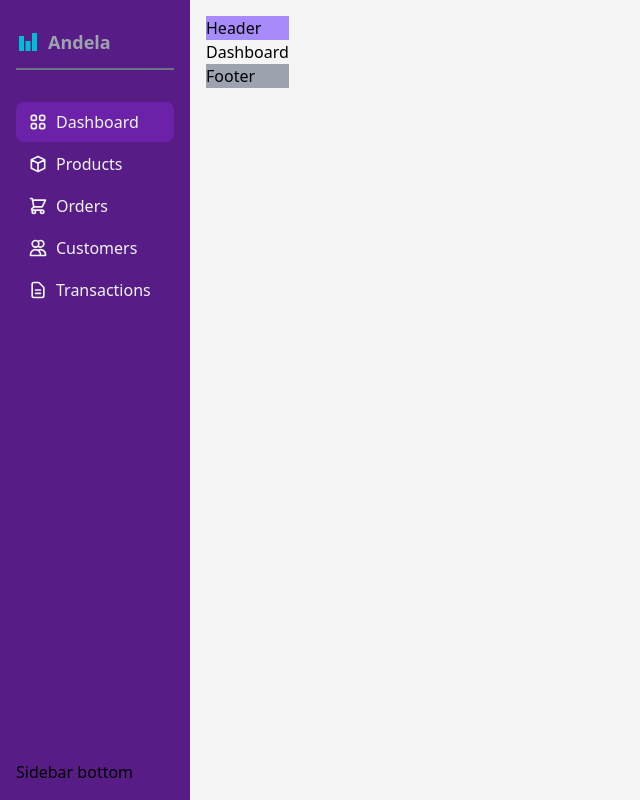
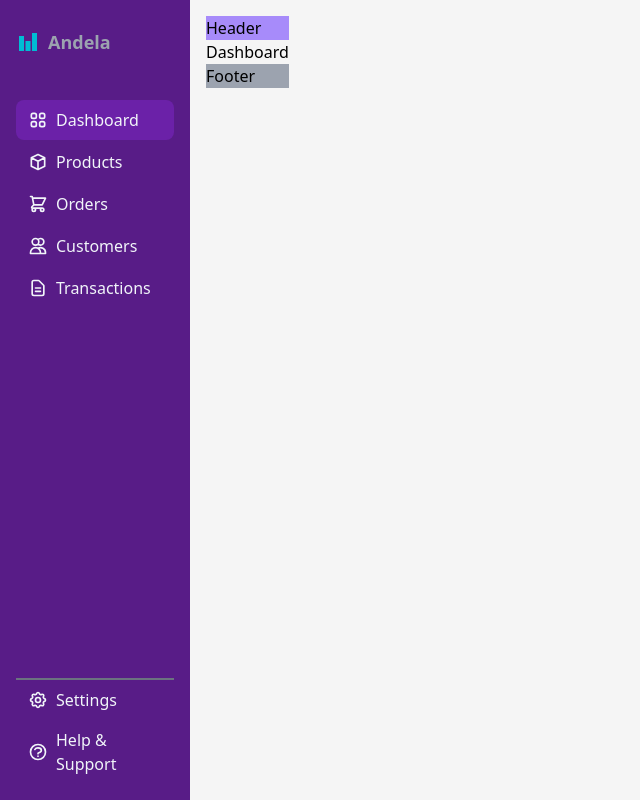
Before and after one commit to MatolaTheCoder/andela-sweet-gift, a React (Create React App) app: page / in a window 1280 px wide. Shown: the whole page, without its empty margins (0-640 px from the left). Built offline with nearby package versions, Linux system fonts and the light colour scheme.

Commit message:
sidebar bottom customization

```diff
--- a/src/components/shared/Sidebar.jsx
+++ b/src/components/shared/Sidebar.jsx
@@ -1,33 +1,33 @@
 import React from 'react'
 import { FcBarChart } from "react-icons/fc";
-import { DASHBOARD_SIDEBAR_LINKS } from '../../lib/constants';
+import { DASHBOARD_SIDEBAR_BOTTOM_LINKS, DASHBOARD_SIDEBAR_LINKS } from '../../lib/constants';
 import { Link, useLocation } from 'react-router-dom';
 
 export default function Sidebar() {
   return (
     <div>
       <div className='bg-purple-900 w-[190px] p-4 h-screen flex flex-col'>
-            <div className='flex  items-center gap-2 py-3 border-b-2 border-gray-500'><FcBarChart fontSize={24}/>
+            <div className='flex  items-center gap-2 py-3'><FcBarChart fontSize={24}/>
                 <span className='text-gray-400 text-lg font-bold'>Andela</span>
             </div>
-            <div className='flex-1 py-8 flex flex-col gap-0.5'>{DASHBOARD_SIDEBAR_LINKS.map((item) => (
-                <SideBarLinks key={item.key} item={item}/>
-                ))}
+            <div className='flex-1 py-8 flex flex-col gap-0.5'>
+                {DASHBOARD_SIDEBAR_LINKS.map((item) => (<SideBarLinks key={item.key} item={item}/>))}
             </div>
-            <div>Sidebar bottom</div>
+            <div className='border-gray-500 border-t-2'>
+                {DASHBOARD_SIDEBAR_BOTTOM_LINKS.map((item)=>(<SideBarLinks key={item.key} item={item}/>))}
+            </div>
         </div>
     </div>
   )
 }
 
 function SideBarLinks({ item }) {
-    const { pathname } = useLocation(); // Added parentheses to useLocation
-
-    const isActive = pathname === item.path;
+    const { pathname } = useLocation();
+     const isActive = pathname === item.path;
 
     return (
         <Link to={item.path}>
-            <div className={`flex text-slate-100 items-center gap-2 py-2 px-3 font-light ${isActive ? 'bg-purple-800' : ''} hover:bg-purple-800 active:text-purple-500 active:bg-purple-800 text-base rounded-lg`}>
+            <div className={`flex text-slate-100 items-center gap-2 py-2 px-3 font-light ${isActive ? 'bg-purple-800 text-purple-500' : ''} hover:bg-purple-800  active:bg-purple-800 text-base rounded-lg`}>
                 <span className='text-xl'>{item.icon}</span>
                 {item.label}
             </div>
```
